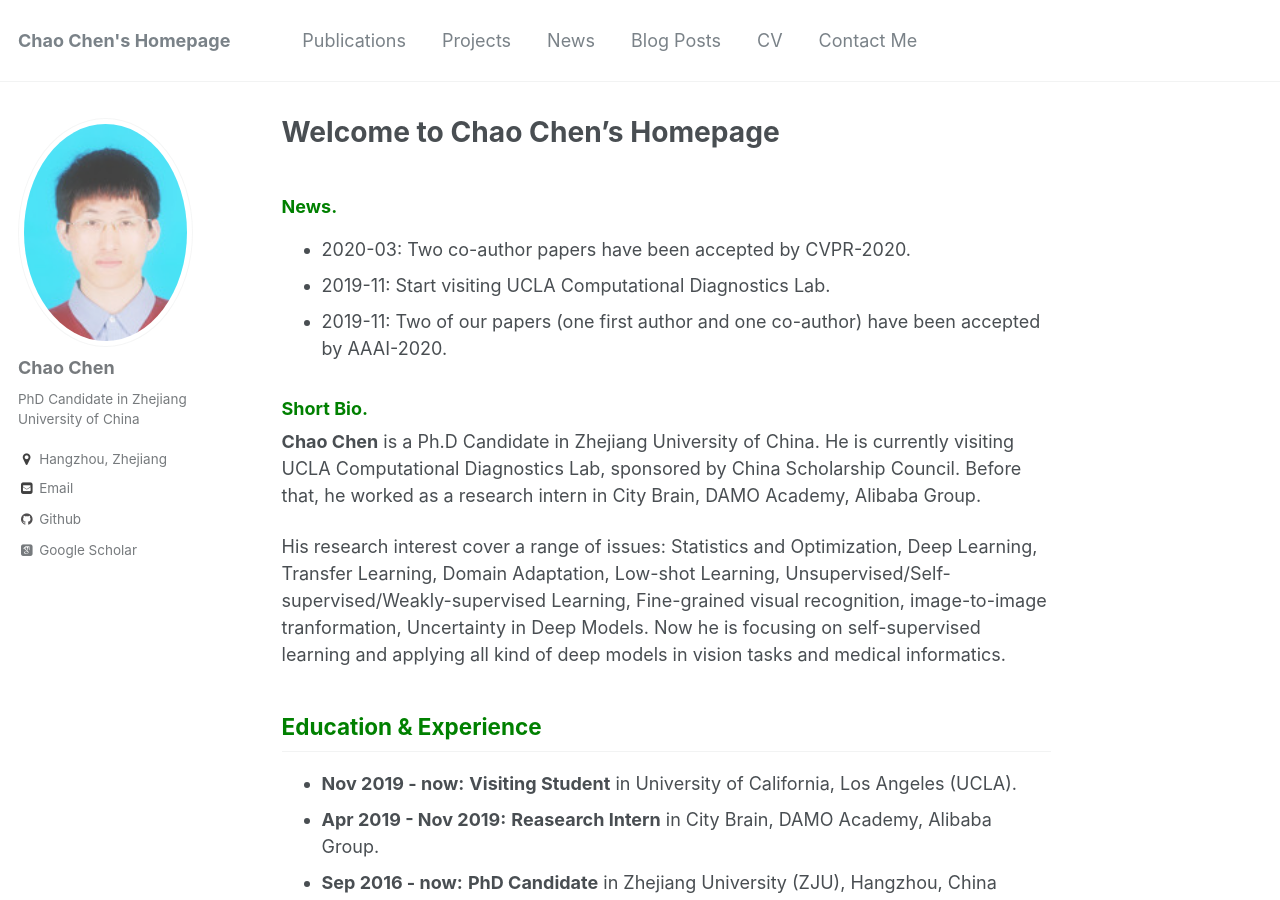
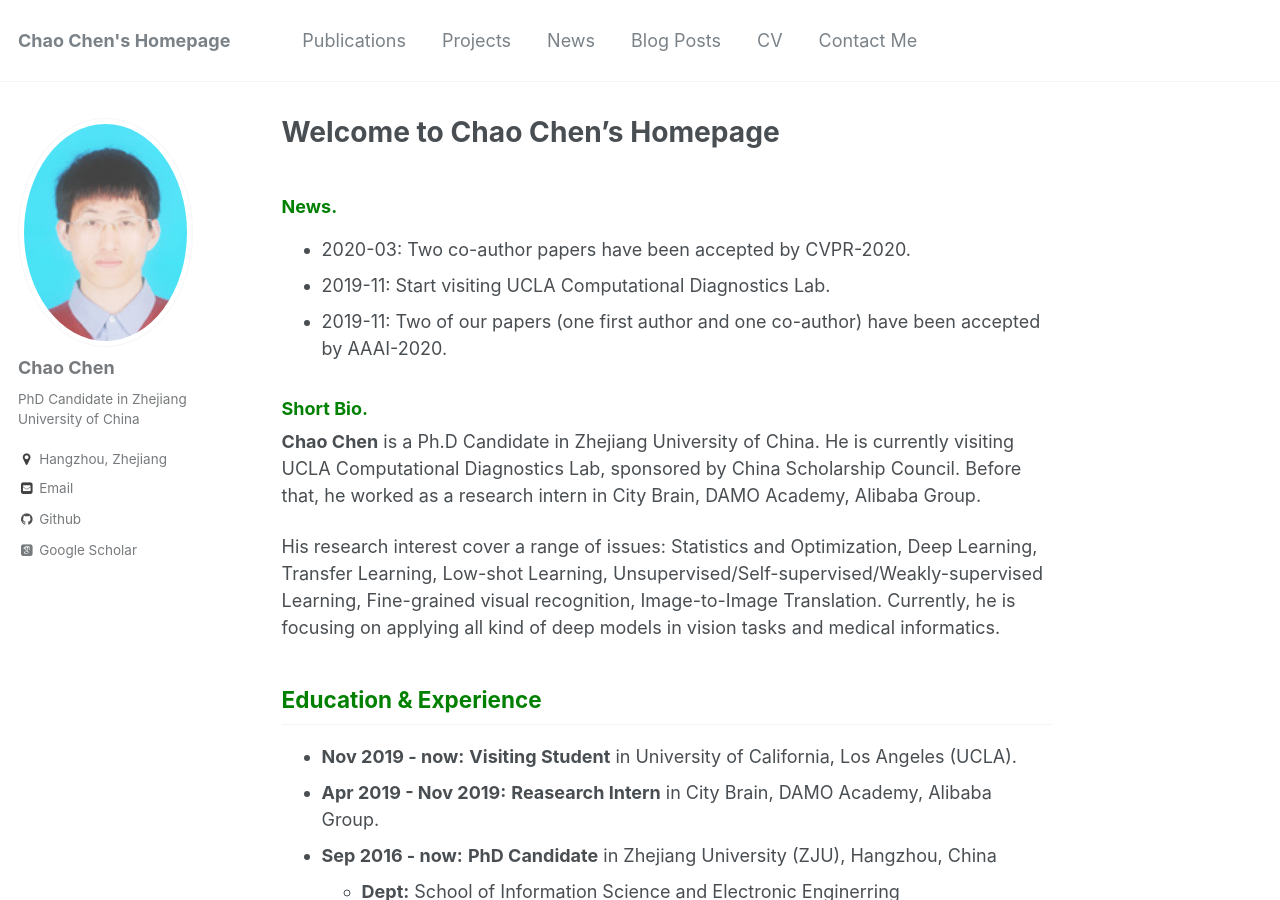
Before and after one commit to chenchao666/chenchao666.github.io, a Jekyll site: the page built from _pages/about.md, in a window 1280 px wide and 900 px high. Built offline with Jekyll 4.4.1, drawn with Linux system fonts in a browser that asks for light colours; some web fonts are replaced; some of the changed text lies outside the part shown.

Commit message:
Update about.md

```diff
--- a/_pages/about.md
+++ b/_pages/about.md
@@ -17,7 +17,7 @@ redirect_from:
 ### <span style="color: green"> Short Bio. </span>
 **Chao Chen** is a Ph.D Candidate in Zhejiang University of China. He is currently visiting UCLA Computational Diagnostics Lab, sponsored by China Scholarship Council. Before that, he worked as a research intern in City Brain, DAMO Academy, Alibaba Group.
 
-His research interest cover a range of issues: Statistics and Optimization, Deep Learning, Transfer Learning, Domain Adaptation, Low-shot Learning, Unsupervised/Self-supervised/Weakly-supervised Learning, Fine-grained visual recognition, image-to-image tranformation, Uncertainty in Deep Models. Now he is focusing on self-supervised learning and applying all kind of deep models in vision tasks and medical informatics.
+His research interest cover a range of issues: Statistics and Optimization, Deep Learning, Transfer Learning, Low-shot Learning, Unsupervised/Self-supervised/Weakly-supervised Learning, Fine-grained visual recognition, Image-to-Image Translation. Currently, he is focusing on applying all kind of deep models in vision tasks and medical informatics.
 
 
 ## <span style="color: green"> Education & Experience </span>
@@ -58,10 +58,10 @@ the common subspace,” **Neural Computing and Applications**. [paper](https://l
   - Famaliar with GCN-based methods.
   - Familiar with (convex and non-convex) optimization theory, matrix/tensor analysis.
 
- * **Applications:** Classification, Video action recognition, 3D Conv Model, image-to-image transformation (super-resolution, denoising, deblurring, enhancement, style-transfer, segmentation...)
+ * **Applications:** Classification, Video action recognition, 3D Conv Model, image-to-image translation (super-resolution, denoising, deblurring, enhancement, style-transfer, segmentation...)
 
 ## <span style="color: green"> Academic service & Membership </span>
-* PC member/Reviewer: MICCAI, TIP, Neurocomputing, IEEE Access, Neural Processing Letters.
+* PC member/Reviewer: MICCAI, IEEE-TIP, ACM-TOMM, Neurocomputing, IEEE Access, Neural Processing Letters.
 * IEEE Student Member
 * AAAI Student Member
 
```
